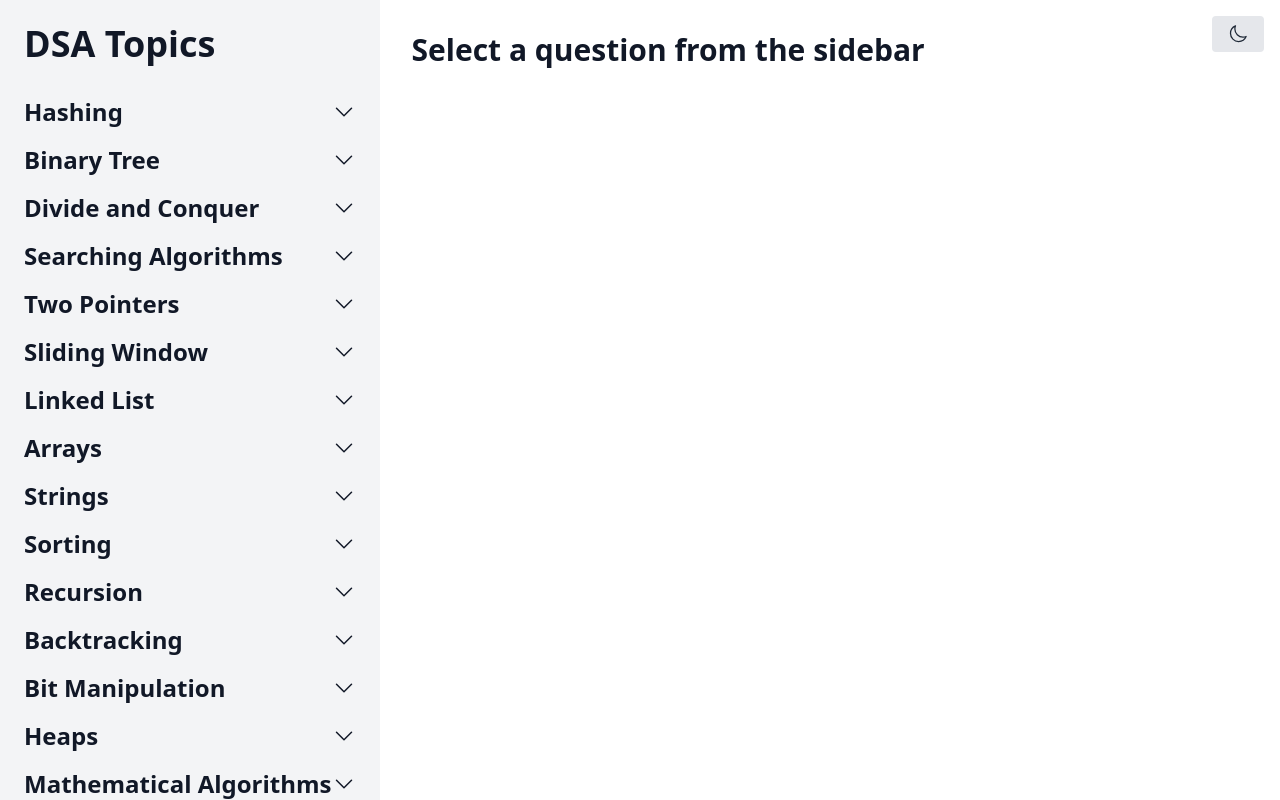
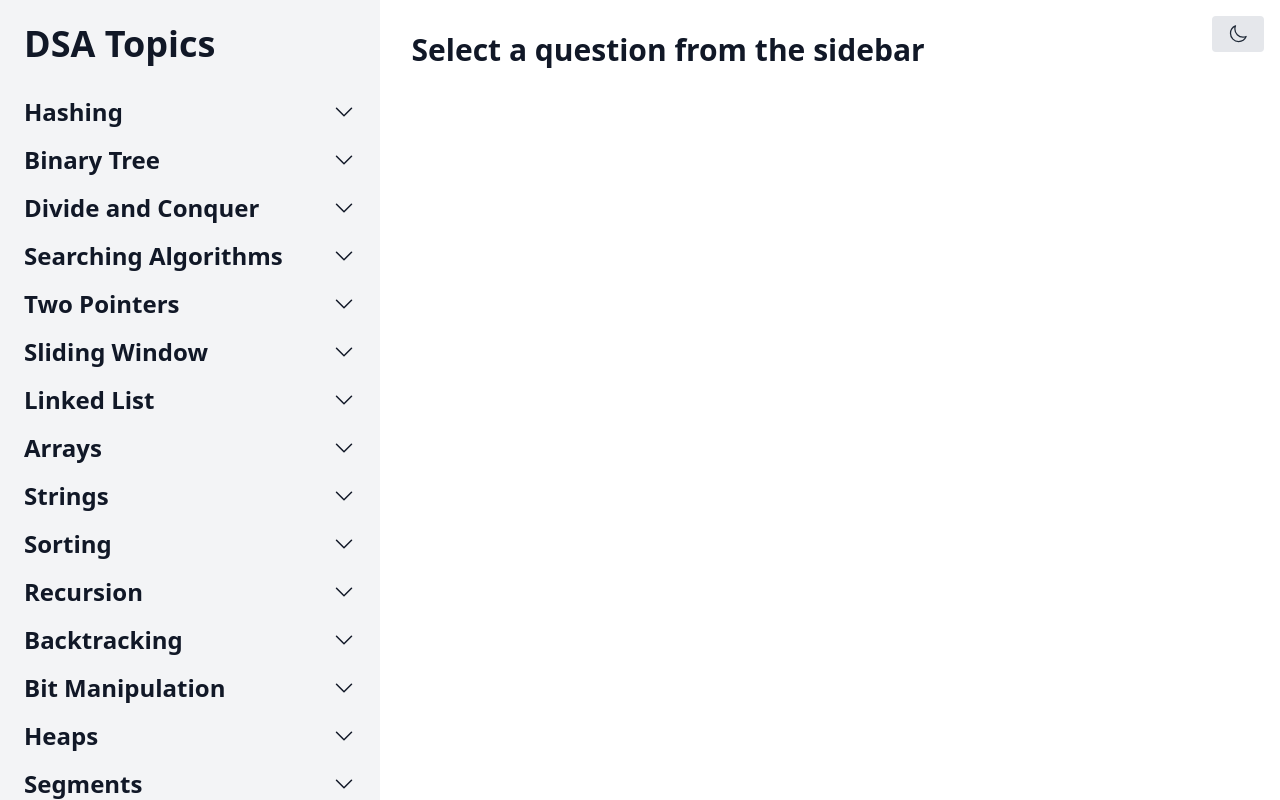
Before and after one commit to pratham13103/dsa-questions-app, a React (Vite) app: page / in a window 1280 px wide. Built offline with nearby package versions, Linux system fonts and the light colour scheme.

Commit message:
Updated app.tsx

```diff
--- a/src/App.tsx
+++ b/src/App.tsx
@@ -16,6 +16,7 @@ import TwoPointersData from "./data/TwoPointers.json";
 import bitmanipulationData from "./data/bitmanipulation.json";
 import slidingwindowdata from "./data/slidingwindow.json";
 import heapsdata from "./data/heaps.json";
+import segmentsData from "./data/segments.json";
 import MathAlgodata from "./data/MathAlgo.json";
 
 // ✅ Newly added imports
@@ -118,6 +119,11 @@ function App() {
       questions: heapsdata.questions,
     },
     {
+      id: "segments",
+      name: "Segments",
+      questions: segmentsData.questions,
+    },
+    {
       id: "mathalgo",
       name: "Mathematical Algorithms",
       questions: MathAlgodata.questions,
```
